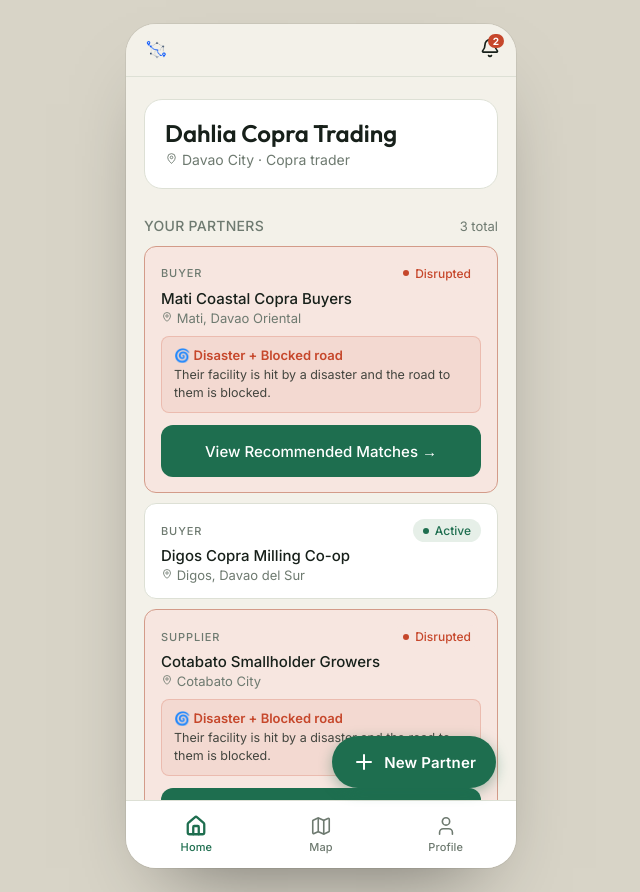
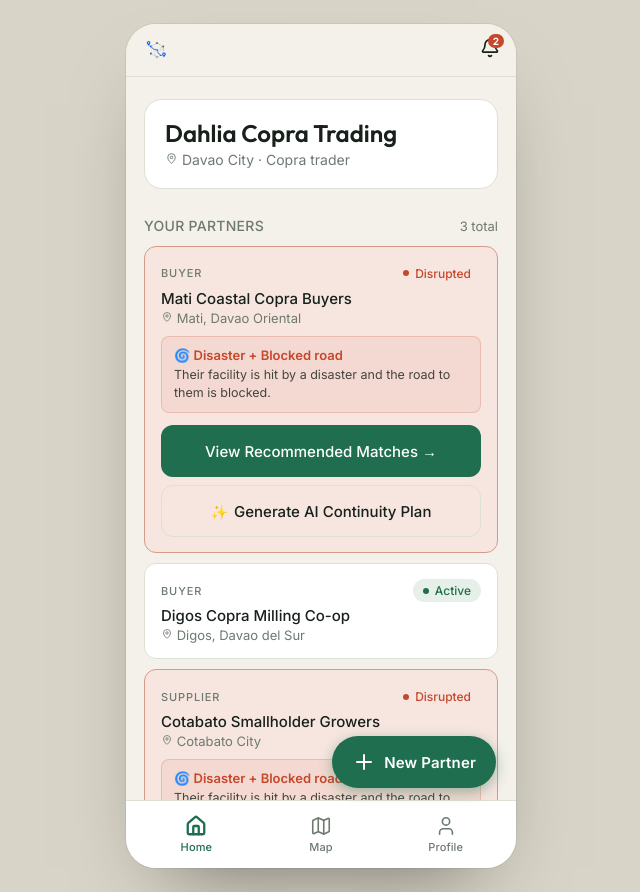
Before and after one commit to DominceAseberos/B2BackUp, a React (Vite) app: page /sme in a window 1280 px wide. Shown: the whole page, without its empty margins (319-959 px from the left). Built offline with nearby package versions, Linux system fonts and the light colour scheme.

Commit message:
feat: add AI BCP generator to SME Buyer portal and fix button styling

```diff
--- a/src/App.tsx
+++ b/src/App.tsx
@@ -8,6 +8,7 @@ import { HomeScreen } from "./features/HomeScreen";
 import { AutoMatchScreen } from "./features/AutoMatchScreen";
 import { ReconnectedScreen } from "./features/ReconnectedScreen";
 import { SupplierPortal } from "./features/SupplierPortal";
+import { AIBcpScreen } from "./features/AIBcpScreen";
 import { NetworkMapScreen } from "./features/NetworkMapScreen";
 import { DiscoverPartnersMapScreen } from "./features/DiscoverPartnersMapScreen";
 import { NotificationsScreen } from "./features/NotificationsScreen";
--- a/src/features/AIBcpScreen.tsx
+++ b/src/features/AIBcpScreen.tsx
@@ -22,7 +22,7 @@ export function AIBcpScreen() {
   return (
     <div className="shell" style={{ paddingBottom: 100, background: "var(--surface)", minHeight: "100vh" }}>
       <div className="page-head" style={{ borderBottom: "1px solid var(--hair)", paddingBottom: 16 }}>
-        <button className="back-btn" onClick={() => navigate(-1)} aria-label="Go back">
+        <button className="progress__back" onClick={() => navigate(-1)} aria-label="Go back">
           <ChevronLeft size={24} />
         </button>
         <div>
--- a/src/features/HomeScreen.tsx
+++ b/src/features/HomeScreen.tsx
@@ -1,6 +1,7 @@
 import type { BusinessProfile, Partner } from "../domain/types";
 import { PinIcon } from "../ui/icons";
 import { ROLE_LABEL } from "../ui/labels";
+import { useNavigate } from "react-router-dom";
 
 interface HomeScreenProps {
   business: BusinessProfile;
@@ -51,6 +52,7 @@ function activeStatusBadge(partner: Partner): { label: string; cls: string } | n
 
 /** Plain home screen: your business, your partners, and one clear action. */
 export function HomeScreen({ business, onFix }: HomeScreenProps) {
+  const navigate = useNavigate();
   const partners = business.currentPartners;
   return (
     <div className="shell">
@@ -115,14 +117,23 @@ export function HomeScreen({ business, onFix }: HomeScreenProps) {
 
               {/* Find replacement — full width button */}
               {down && (
+                <div style={{ marginTop: 12 }}>
                   <button
                     type="button"
                     className="btn btn--primary btn--block"
-                  style={{ marginTop: 12 }}
                     onClick={() => onFix(partner)}
                   >
                     View Recommended Matches →
                   </button>
+                  <button
+                    type="button"
+                    className="btn btn--ghost btn--block"
+                    style={{ marginTop: 8, display: "flex", alignItems: "center", justifyContent: "center", gap: 6 }}
+                    onClick={() => navigate("/sme/ai-bcp")}
+                  >
+                    <span style={{ fontSize: 14 }}>✨</span> Generate AI Continuity Plan
+                  </button>
+                </div>
               )}
             </div>
           );
--- a/src/features/NotificationsScreen.tsx
+++ b/src/features/NotificationsScreen.tsx
@@ -56,12 +56,22 @@ export function NotificationsScreen({ business, onFix }: NotificationsScreenProp
               <div style={{ fontSize: 14, color: "var(--muted)", lineHeight: 1.5, marginBottom: 16 }}>
                 This partner has been impacted by a natural disaster or blocked route. Tap below to find an alternative.
               </div>
+              <div style={{ marginTop: 12 }}>
                 <button
                   className="btn btn--primary btn--block"
                   onClick={() => onFix(partner)}
                 >
                   View Recommended Matches →
                 </button>
+                <button
+                  type="button"
+                  className="btn btn--ghost btn--block"
+                  style={{ marginTop: 8, display: "flex", alignItems: "center", justifyContent: "center", gap: 6 }}
+                  onClick={() => navigate("/sme/ai-bcp")}
+                >
+                  <span style={{ fontSize: 14 }}>✨</span> Generate AI Continuity Plan
+                </button>
+              </div>
             </div>
           ))
         )}
--- a/src/features/SupplierPortal.tsx
+++ b/src/features/SupplierPortal.tsx
@@ -178,7 +178,7 @@ function SupplierHome() {
           </p>
           <button
             className="btn btn--primary btn--block"
-            style={{ display: "flex", alignItems: "center", justifyContent: "center", gap: 6, background: "var(--brand)" }}
+            style={{ display: "flex", alignItems: "center", justifyContent: "center", gap: 6 }}
             onClick={() => navigate("/supplier/ai-bcp")}
           >
             <span style={{ fontSize: 14 }}>✨</span> Generate AI Continuity Plan
```
Lines whose indentation alone changed are shown as unchanged.
